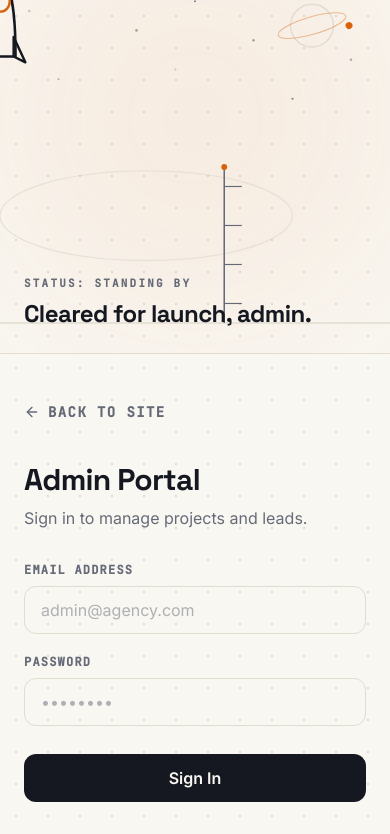
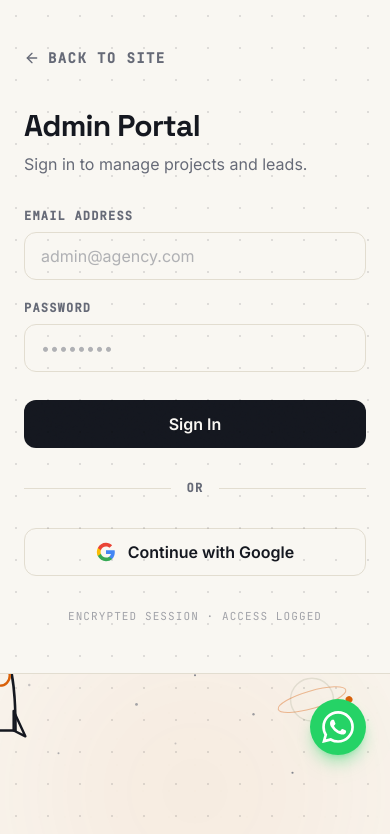
Before and after one commit to Alok595/OurStartup, a Next.js app: page /login in a window 390 px wide. Shown: the top 834 px of the page. Built offline with nearby package versions, Linux system fonts and the light colour scheme.

Commit message:
fixed responsivness

```diff
--- a/src/app/(auth)/login/page.tsx
+++ b/src/app/(auth)/login/page.tsx
@@ -101,7 +101,7 @@ function LoginContent() {
         {/* -------------------------------------------------------------- */}
         {/* LEFT — animated mission-control scene                          */}
         {/* -------------------------------------------------------------- */}
-        <div className="relative h-[42vh] overflow-hidden border-b border-[var(--line)] lg:h-full lg:border-b-0 lg:border-r">
+        <div className="order-2 relative h-[42vh] overflow-hidden border-t border-[var(--line)] lg:order-1 lg:h-full lg:border-t-0 lg:border-r">
           <MissionScene />
           <div className="pointer-events-none absolute bottom-6 left-6 right-6 z-10 sm:bottom-10 sm:left-10">
             <span
@@ -122,7 +122,7 @@ function LoginContent() {
         {/* -------------------------------------------------------------- */}
         {/* RIGHT — sign-in form                                           */}
         {/* -------------------------------------------------------------- */}
-        <div className="flex items-center justify-center px-6 py-12 lg:overflow-y-auto lg:py-16">
+        <div className="order-1 flex items-center justify-center px-6 py-12 lg:order-2 lg:overflow-y-auto lg:py-16">
           <div className="w-full max-w-md">
             <Link
               href="/"
--- a/src/app/contact/page.tsx
+++ b/src/app/contact/page.tsx
@@ -254,8 +254,8 @@ export default function ContactPage() {
       {/* BODY — sticky info/live-brief panel + multi-step form              */}
       {/* ------------------------------------------------------------------ */}
       <div className="mx-auto mt-16 grid max-w-7xl grid-cols-1 gap-14 px-6 sm:px-10 lg:grid-cols-12 lg:gap-20">
-        {/* LEFT */}
-        <div className="flex flex-col gap-12 lg:sticky lg:top-28 lg:col-span-5 lg:h-fit">
+        {/* LEFT (Appears Second on Mobile, First on Desktop) */}
+        <div className="order-2 flex flex-col gap-12 lg:order-1 lg:sticky lg:top-28 lg:col-span-5 lg:h-fit">
           {/* direct contact */}
           <div className="flex flex-col gap-4">
             <h3
@@ -360,13 +360,13 @@ export default function ContactPage() {
           </div>
         </div>
 
-        {/* RIGHT — multi-step form */}
+        {/* RIGHT — multi-step form (Appears First on Mobile, Second on Desktop) */}
         <motion.div
           initial={{ opacity: 0, y: 30 }}
           whileInView={{ opacity: 1, y: 0 }}
           viewport={{ once: true, amount: 0.2 }}
           transition={{ duration: 0.7, ease: [0.16, 1, 0.3, 1] }}
-          className="lg:col-span-7"
+          className="order-1 lg:order-2 lg:col-span-7"
         >
           {isSuccess ? (
             <div className="rounded-3xl border border-[var(--line)] bg-[var(--bg)] p-8 shadow-2xl sm:p-12 lg:p-14 text-center flex flex-col items-center justify-center min-h-[400px]">
--- a/src/app/layout.tsx
+++ b/src/app/layout.tsx
@@ -6,6 +6,7 @@ import Navbar from "@/components/layout/Navbar";
 import Footer from "@/components/layout/Footer";
 import { ThemeProvider } from "@/components/layout/ThemeProvider";
 import ScrollToTop from "@/components/ui/ScrollToTop";
+import WhatsAppButton from "@/components/ui/WhatsAppButton";
 
 const geistSans = Geist({
   variable: "--font-geist-sans",
@@ -80,6 +81,7 @@ export default function RootLayout({
             {children}
             <Footer />
             <ScrollToTop />
+            <WhatsAppButton />
           </SmoothScroll>
         </ThemeProvider>
       </body>
--- a/src/app/page.tsx
+++ b/src/app/page.tsx
@@ -37,8 +37,8 @@ export default function Home() {
   return (
     <main ref={containerRef} className="w-full h-full relative bg-[var(--bg)]">
       {/* Hero container with Parallax */}
-      <div className="relative h-screen w-full overflow-hidden">
-        <motion.div style={{ y: heroY }} className="absolute inset-0 h-full w-full">
+      <div className="relative h-auto w-full overflow-hidden sm:h-screen">
+        <motion.div style={{ y: heroY }} className="h-full w-full sm:absolute sm:inset-0">
           <Hero />
         </motion.div>
       </div>
--- /dev/null
+++ b/src/components/ui/BrandIcons.tsx
@@ -0,0 +1,61 @@
+import * as React from "react";
+
+export function TwitterIcon(props: React.SVGProps<SVGSVGElement>) {
+  return (
+    <svg
+      xmlns="http://www.w3.org/2000/svg"
+      width="24"
+      height="24"
+      viewBox="0 0 24 24"
+      fill="none"
+      stroke="currentColor"
+      strokeWidth="2"
+      strokeLinecap="round"
+      strokeLinejoin="round"
+      {...props}
+    >
+      <path d="M22 4s-.7 2.1-2 3.4c1.6 10-9.4 17.3-18 11.6 2.2.1 4.4-.6 6-2C3 15.5.5 9.6 3 5c2.2 2.6 5.6 4.1 9 4-.9-4.2 4-6.6 7-3.8 1.1 0 3-1.2 3-1.2z" />
+    </svg>
+  );
+}
+
+export function LinkedinIcon(props: React.SVGProps<SVGSVGElement>) {
+  return (
+    <svg
+      xmlns="http://www.w3.org/2000/svg"
+      width="24"
+      height="24"
+      viewBox="0 0 24 24"
+      fill="none"
+      stroke="currentColor"
+      strokeWidth="2"
+      strokeLinecap="round"
+      strokeLinejoin="round"
+      {...props}
+    >
+      <path d="M16 8a6 6 0 0 1 6 6v7h-4v-7a2 2 0 0 0-2-2 2 2 0 0 0-2 2v7h-4v-7a6 6 0 0 1 6-6z" />
+      <rect width="4" height="12" x="2" y="9" />
+      <circle cx="4" cy="4" r="2" />
+    </svg>
+  );
+}
+
+export function GithubIcon(props: React.SVGProps<SVGSVGElement>) {
+  return (
+    <svg
+      xmlns="http://www.w3.org/2000/svg"
+      width="24"
+      height="24"
+      viewBox="0 0 24 24"
+      fill="none"
+      stroke="currentColor"
+      strokeWidth="2"
+      strokeLinecap="round"
+      strokeLinejoin="round"
+      {...props}
+    >
+      <path d="M15 22v-4a4.8 4.8 0 0 0-1-3.5c3 0 6-2 6-5.5.08-1.25-.27-2.48-1-3.5.28-1.15.28-2.35 0-3.5 0 0-1 0-3 1.5-2.64-.5-5.36-.5-8 0C6 2 5 2 5 2c-.3 1.15-.3 2.35 0 3.5A5.403 5.403 0 0 0 4 9c0 3.5 3 5.5 6 5.5-.39.49-.68 1.05-.85 1.65-.17.6-.22 1.23-.15 1.85v4" />
+      <path d="M9 18c-4.51 2-5-2-7-2" />
+    </svg>
+  );
+}
--- a/src/components/ui/Hero.tsx
+++ b/src/components/ui/Hero.tsx
@@ -210,7 +210,7 @@ export default function HeroSection() {
       {/* full-bleed SVG scene. Mobile: its own bottom band in normal flow.
           sm+: original absolute full-bleed panel, right-anchored. */}
       <div
-        className="relative order-3 h-[45vh] min-h-[280px] w-full shrink-0 overflow-hidden rounded-t-2xl border-t border-[var(--line)] bg-[var(--bg)]
+        className="relative order-3 h-[55vh] min-h-[360px] w-full shrink-0 overflow-hidden rounded-t-2xl border-t border-[var(--line)] bg-[var(--bg)]
           sm:absolute sm:inset-y-0 sm:right-0 sm:order-none sm:h-full sm:min-h-0 sm:w-[72%] sm:rounded-none sm:border-0 sm:bg-transparent lg:w-[60%]"
       >
         <motion.div style={{ x: sx, y: sy }} className="h-full w-full">
@@ -475,7 +475,16 @@ function SvgStage({ Svg, slideKey }: { Svg: React.FC<{ accent: string }>; slideK
       const orbiters = root.querySelectorAll<SVGElement>(".orbit-dot");
 
       drawPaths.forEach((p, i) => {
-        const len = p.getTotalLength();
+        let len = p.getTotalLength();
+        if (p.tagName.toLowerCase() === "rect") {
+          const w = parseFloat(p.getAttribute("width") || "0");
+          const h = parseFloat(p.getAttribute("height") || "0");
+          const rx = parseFloat(p.getAttribute("rx") || "0");
+          len = 2 * w + 2 * h - 8 * rx + 2 * Math.PI * rx;
+        } else if (p.tagName.toLowerCase() === "circle") {
+          const r = parseFloat(p.getAttribute("r") || "0");
+          len = 2 * Math.PI * r;
+        }
         gsap.fromTo(p, { strokeDasharray: len, strokeDashoffset: len }, { strokeDashoffset: 0, duration: 0.9, ease: "power2.out", delay: 0.025 * i });
       });
       const settleAt = 0.5 + drawPaths.length * 0.025;
--- /dev/null
+++ b/src/components/ui/WhatsAppButton.tsx
@@ -0,0 +1,42 @@
+"use client";
+
+import { motion } from "framer-motion";
+
+export default function WhatsAppButton() {
+  const phoneNumber = "916202585952"; // Country code (91) + number
+  const whatsappUrl = `https://wa.me/${phoneNumber}`;
+
+  return (
+    <motion.div
+      className="fixed bottom-[88px] right-6 z-50 flex items-center justify-center"
+      initial={{ scale: 0, opacity: 0 }}
+      animate={{ scale: 1, opacity: 1 }}
+      transition={{ delay: 0.5, duration: 0.5, type: "spring" }}
+    >
+      {/* Subtle pulsing background ring */}
+      <span className="absolute inline-flex h-full w-full animate-ping rounded-full bg-[#25D366] opacity-30 duration-1000" />
+
+      {/* Main floating button */}
+      <motion.a
+        href={whatsappUrl}
+        target="_blank"
+        rel="noopener noreferrer"
+        animate={{ y: [0, -6, 0] }}
+        transition={{ duration: 3, repeat: Infinity, ease: "easeInOut" }}
+        whileHover={{ scale: 1.1 }}
+        whileTap={{ scale: 0.95 }}
+        className="relative flex h-14 w-14 items-center justify-center rounded-full bg-[#25D366] text-white shadow-lg shadow-[#25D366]/40 transition-shadow hover:shadow-[#25D366]/60"
+        aria-label="Chat on WhatsApp"
+      >
+        <svg
+          xmlns="http://www.w3.org/2000/svg"
+          viewBox="0 0 24 24"
+          fill="currentColor"
+          className="h-8 w-8"
+        >
+          <path d="M17.472 14.382c-.297-.149-1.758-.867-2.03-.967-.273-.099-.471-.148-.67.15-.197.297-.767.966-.94 1.164-.173.199-.347.223-.644.075-.297-.15-1.255-.463-2.39-1.475-.883-.788-1.48-1.761-1.653-2.059-.173-.297-.018-.458.13-.606.134-.133.298-.347.446-.52.149-.174.198-.298.298-.497.099-.198.05-.371-.025-.52-.075-.149-.669-1.612-.916-2.207-.242-.579-.487-.5-.669-.51-.173-.008-.371-.01-.57-.01-.198 0-.52.074-.792.372-.272.297-1.04 1.016-1.04 2.479 0 1.462 1.065 2.875 1.213 3.074.149.198 2.096 3.2 5.077 4.487.709.306 1.262.489 1.694.625.712.227 1.36.195 1.871.118.571-.085 1.758-.719 2.006-1.413.248-.694.248-1.289.173-1.413-.074-.124-.272-.198-.57-.347m-5.421 7.403h-.004a9.87 9.87 0 01-5.031-1.378l-.361-.214-3.741.982.998-3.648-.235-.374a9.86 9.86 0 01-1.51-5.26c.001-5.45 4.436-9.884 9.888-9.884 2.64 0 5.122 1.03 6.988 2.898a9.825 9.825 0 012.893 6.994c-.003 5.45-4.437 9.884-9.885 9.884m8.413-18.297A11.815 11.815 0 0012.05 0C5.495 0 .16 5.335.157 11.892c0 2.096.547 4.142 1.588 5.945L.057 24l6.305-1.654a11.882 11.882 0 005.683 1.448h.005c6.554 0 11.89-5.335 11.893-11.893a11.821 11.821 0 00-3.48-8.413z" />
+        </svg>
+      </motion.a>
+    </motion.div>
+  );
+}
```
Also changed, not shown: src/components/layout/Footer.tsx (+24 -3 lines), src/components/ui/Services.tsx (+8 -7 lines).
